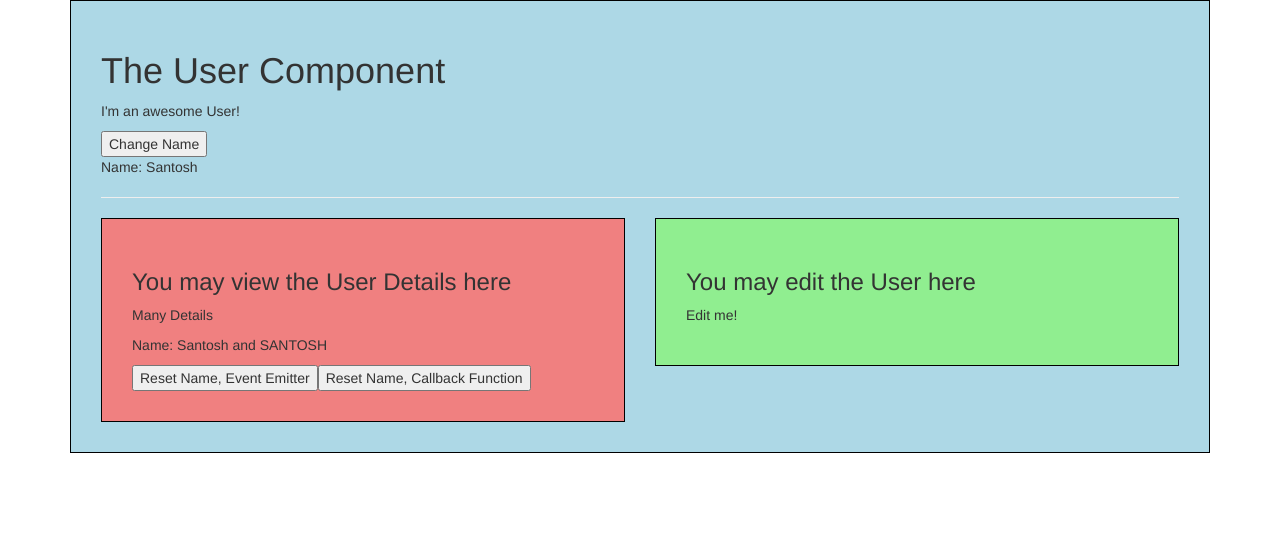
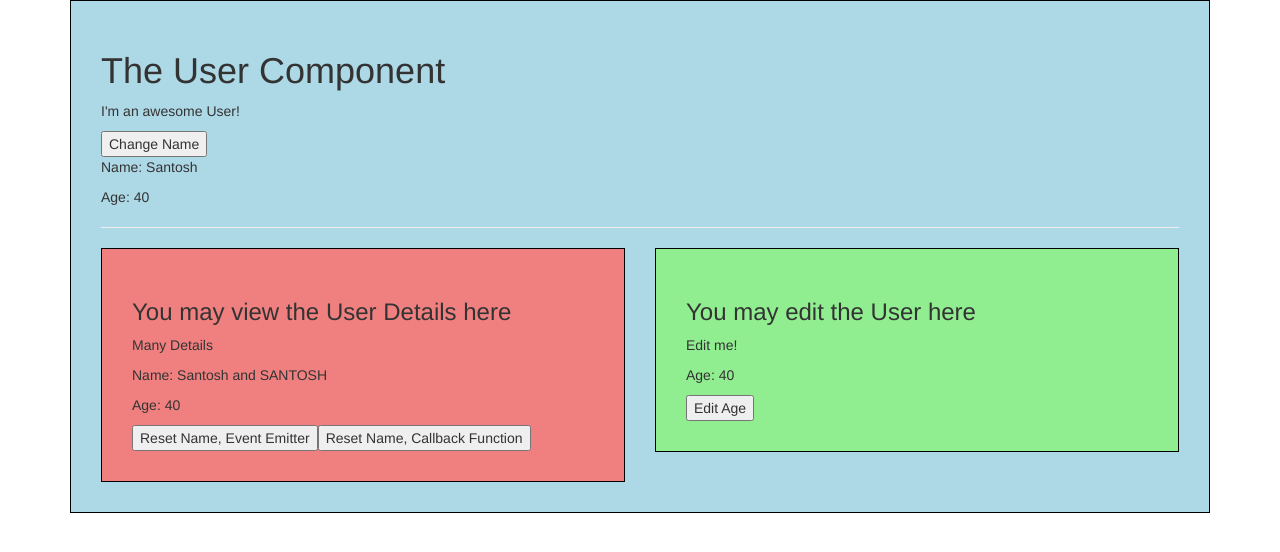
Before and after one commit to smarigowda/vuejs-cli-udemy, a Vue app: page / in a window 1280 px wide. Shown: the top 552 px of the page. Built offline with nearby package versions, Linux system fonts and the light colour scheme.

Commit message:
passig data between child components using event emitter

```diff
--- a/src/components/User.vue
+++ b/src/components/User.vue
@@ -4,16 +4,20 @@
         <p>I'm an awesome User!</p>
         <button @click="changeName">Change Name</button>
         <p>Name: {{ name }}</p>
+        <p>Age: {{ age }}</p>
         <hr>
         <div class="row">
             <div class="col-xs-12 col-sm-6">
                 <app-user-detail
                   :name="name"
                   :resetFn="resetName"
-                  @resetNameEvent="name = $event"></app-user-detail>
+                  @resetNameEvent="name = $event"
+                  :userAge="age"></app-user-detail>
             </div>
             <div class="col-xs-12 col-sm-6">
-                <app-user-edit></app-user-edit>
+                <app-user-edit
+                  :userAge="age"
+                  @ageWasChanged="age = $event"></app-user-edit>
             </div>
         </div>
     </div>
@@ -26,7 +30,8 @@
     export default {
         data: function() {
           return {
-            name: 'Santosh'
+            name: 'Santosh',
+            age: 40
           }
         },
         methods: {
--- a/src/components/UserDetail.vue
+++ b/src/components/UserDetail.vue
@@ -3,6 +3,7 @@
         <h3>You may view the User Details here</h3>
         <p>Many Details</p>
         <p>Name: {{ name }} and {{ switchName() }}</p>
+        <p>Age: {{ userAge }}</p>
         <button @click="resetName">Reset Name, Event Emitter</button>
         <button @click="resetFn()">Reset Name, Callback Function</button>
     </div>
@@ -18,6 +19,9 @@
       },
       resetFn: {
         type: Function
+      },
+      userAge: {
+        type: Number
       }
     },
     methods: {
--- a/src/components/UserEdit.vue
+++ b/src/components/UserEdit.vue
@@ -2,10 +2,23 @@
     <div class="component" :class="$style.child2">
         <h3>You may edit the User here</h3>
         <p>Edit me!</p>
+        <p>Age: {{ userAge }}</p>
+        <button @click="changeAge()">Edit Age</button>
     </div>
 </template>
 
 <script>
+export default {
+  props: {
+    userAge: Number
+  },
+  methods: {
+    changeAge() {
+      this.userAge = 35
+      this.$emit('ageWasChanged', this.userAge)
+    }
+  }
+}
 </script>
 
 <style module>
```
